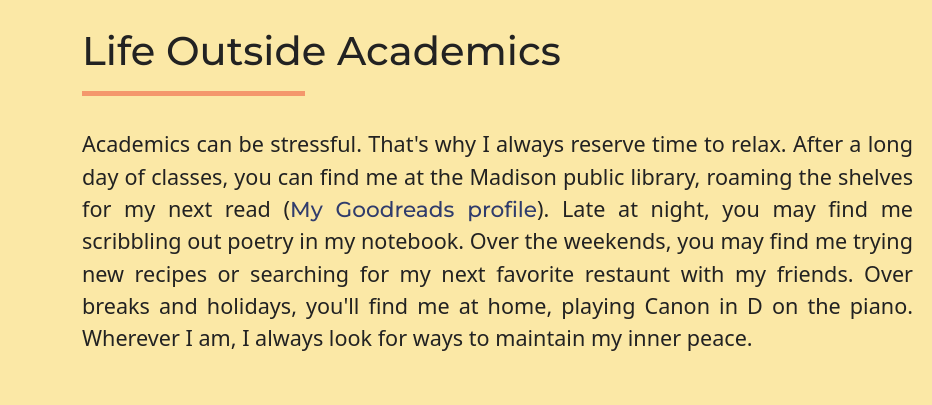
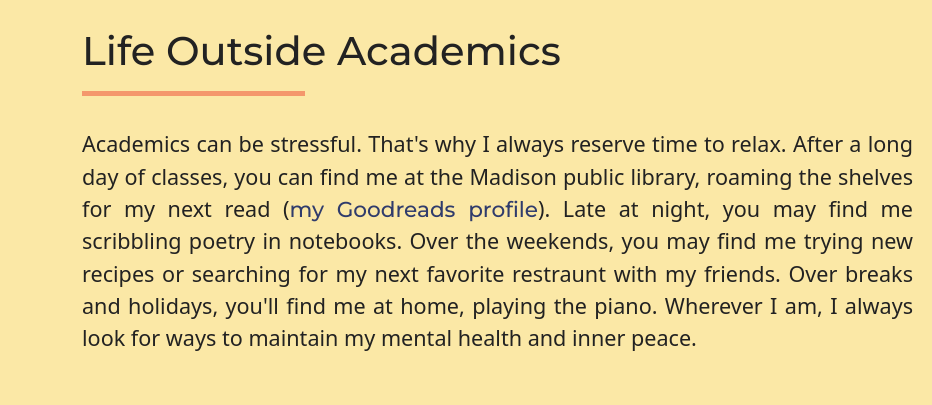
Before and after one commit to liang-alan/liang-alan.github.io, a plain HTML site: page about.html in a window 1280 px wide. Shown: the part 1760-2165 px from the top of the page, 0-932 px from the left. Drawn offline with nearby package versions, Linux system fonts and the light colour scheme.

Commit message:
edited life outside academics

```diff
--- a/about.html
+++ b/about.html
@@ -129,10 +129,10 @@
             <div class="row">
                 <div class="col-9">
                     <p>Academics can be stressful. That's why I always reserve time to relax. After a long day of classes, you
-                        can find me at the Madison public library, roaming the shelves for my next read (<a href="https://www.goodreads.com/alan_liang">My Goodreads profile</a>).
-                        Late at night, you may find me scribbling out poetry in my notebook. Over the weekends, you may find me trying new recipes or searching for
-                        my next favorite restaunt with my friends. Over breaks and holidays, you'll find me at home, playing Canon in D on the piano.
-                        Wherever I am, I always look for ways to maintain my inner peace.
+                        can find me at the Madison public library, roaming the shelves for my next read (<a href="https://www.goodreads.com/alan_liang">my Goodreads profile</a>).
+                        Late at night, you may find me scribbling poetry in notebooks. Over the weekends, you may find me trying new recipes or searching for
+                        my next favorite restraunt with my friends. Over breaks and holidays, you'll find me at home, playing the piano.
+                        Wherever I am, I always look for ways to maintain my mental health and inner peace.
                     </p>
                     </div>
                 <div class="col-3 fade-left">
```
